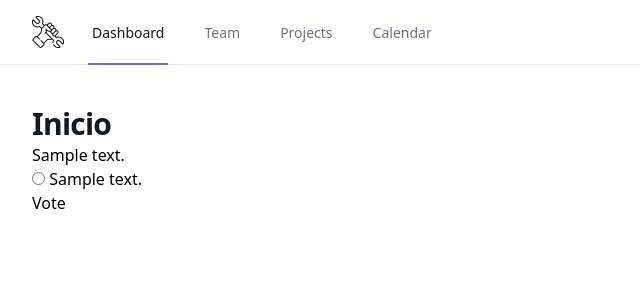
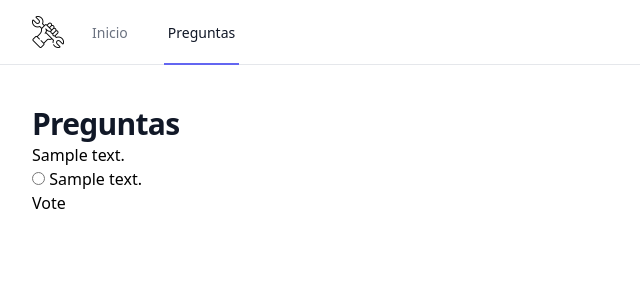
Before and after one commit to opena854/omardo, a Django app: page /polls/1/ in a window 1280 px wide. Shown: the top 300 px of the page, without its empty margins (0-640 px from the left). Run offline with Django 4.2, Linux system fonts and the light colour scheme; tables that the repository leaves empty hold one stand-in row (values such as "Sample post"); some libraries are stand-ins or nearby versions.

Commit message:
Menu options

```diff
--- a/omardo/main/apps.py
+++ b/omardo/main/apps.py
@@ -4,3 +4,4 @@ from django.apps import AppConfig
 class MainConfig(AppConfig):
     default_auto_field = "django.db.models.BigAutoField"
     name = "main"
+    verbose_name = "Inicio"
--- /dev/null
+++ b/omardo/main/context_processors.py
@@ -0,0 +1,23 @@
+from django.http import HttpRequest
+from django.apps import apps
+
+MENU_OPTIONS = ("main", "polls")
+
+def menu(request: HttpRequest):
+    current_app = request.resolver_match.app_name
+
+    def option_info(app_name):
+        app = apps.get_app_config(app_name)
+
+        return {
+            "label": app.verbose_name,
+            "url": ":".join([app.name, "index"]),
+            "active": current_app == app.name
+        }
+
+    options = list([option_info(app) for app in MENU_OPTIONS])
+
+    return {
+        "MENU_OPTIONS": options,
+        "CURRENT_APP": option_info(current_app)
+    }
--- a/omardo/main/templates/main/base.html
+++ b/omardo/main/templates/main/base.html
@@ -16,7 +16,7 @@
 	<div class="py-10">
 		<header>
 			<div class="mx-auto max-w-7xl px-4 sm:px-6 lg:px-8">
-			<h1 class="text-3xl font-bold leading-tight tracking-tight text-gray-900">{{ header|default:"Inicio" }}</h1>
+			<h1 class="text-3xl font-bold leading-tight tracking-tight text-gray-900">{{ header|default:CURRENT_APP.label }}</h1>
 			</div>
 		</header>
 		<main >
--- a/omardo/main/templates/main/sidebar.html
+++ b/omardo/main/templates/main/sidebar.html
@@ -9,11 +9,15 @@
 			  <img class="block h-8 w-auto" src="{% static 'main/wrench.png' %}" alt="Logo">
 			</div>
 			<div class="hidden sm:-my-px sm:ml-6 sm:flex sm:space-x-8">
-			  <!-- Current: "border-indigo-500 text-gray-900", Default: "border-transparent text-gray-500 hover:border-gray-300 hover:text-gray-700" -->
-			  <a href="#" class="border-indigo-500 text-gray-900 inline-flex items-center border-b-2 px-1 pt-1 text-sm font-medium" aria-current="page">Dashboard</a>
-			  <a href="#" class="border-transparent text-gray-500 hover:border-gray-300 hover:text-gray-700 inline-flex items-center border-b-2 px-1 pt-1 text-sm font-medium">Team</a>
-			  <a href="#" class="border-transparent text-gray-500 hover:border-gray-300 hover:text-gray-700 inline-flex items-center border-b-2 px-1 pt-1 text-sm font-medium">Projects</a>
-			  <a href="#" class="border-transparent text-gray-500 hover:border-gray-300 hover:text-gray-700 inline-flex items-center border-b-2 px-1 pt-1 text-sm font-medium">Calendar</a>
+			  {% for option in MENU_OPTIONS %}
+                {% if option.active %}
+                <a href="{% url option.url %}" class="border-indigo-500 text-gray-900 inline-flex items-center border-b-2 px-1 pt-1 text-sm font-medium" aria-current="page">
+                {% else %}
+                <a href="{% url option.url %}" class="border-transparent text-gray-500 hover:border-gray-300 hover:text-gray-700 inline-flex items-center border-b-2 px-1 pt-1 text-sm font-medium">
+                {% endif %}
+                {{ option.label }}
+                </a>
+              {% endfor %}
 			</div>
 		  </div>
 
@@ -23,11 +27,15 @@
 	  <!-- Mobile menu, show/hide based on menu state. -->
 	  <div class="sm:hidden" id="mobile-menu">
 		<div class="space-y-1 pb-3 pt-2">
-		  <!-- Current: "border-indigo-500 bg-indigo-50 text-indigo-700", Default: "border-transparent text-gray-600 hover:border-gray-300 hover:bg-gray-50 hover:text-gray-800" -->
-		  <a href="#" class="border-indigo-500 bg-indigo-50 text-indigo-700 block border-l-4 py-2 pl-3 pr-4 text-base font-medium" aria-current="page">Dashboard</a>
-		  <a href="#" class="border-transparent text-gray-600 hover:border-gray-300 hover:bg-gray-50 hover:text-gray-800 block border-l-4 py-2 pl-3 pr-4 text-base font-medium">Team</a>
-		  <a href="#" class="border-transparent text-gray-600 hover:border-gray-300 hover:bg-gray-50 hover:text-gray-800 block border-l-4 py-2 pl-3 pr-4 text-base font-medium">Projects</a>
-		  <a href="#" class="border-transparent text-gray-600 hover:border-gray-300 hover:bg-gray-50 hover:text-gray-800 block border-l-4 py-2 pl-3 pr-4 text-base font-medium">Calendar</a>
+			  {% for option in MENU_OPTIONS %}
+                {% if option.active %}
+                <a href="{% url option.url %}" class="border-indigo-500 bg-indigo-50 text-indigo-700 block border-l-4 py-2 pl-3 pr-4 text-base font-medium" aria-current="page">
+                {% else %}
+                <a href="{% url option.url %}" class="border-transparent text-gray-600 hover:border-gray-300 hover:bg-gray-50 hover:text-gray-800 block border-l-4 py-2 pl-3 pr-4 text-base font-medium">
+                {% endif %}
+                {{ option.label }}
+                </a>
+              {% endfor %}
 		</div>
 
 	  </div>
--- a/omardo/omardo/settings/base.py
+++ b/omardo/omardo/settings/base.py
@@ -64,6 +64,7 @@ TEMPLATES = [
                 "django.template.context_processors.request",
                 "django.contrib.auth.context_processors.auth",
                 "django.contrib.messages.context_processors.messages",
+                "main.context_processors.menu",
             ],
         },
     },
--- a/omardo/polls/apps.py
+++ b/omardo/polls/apps.py
@@ -4,3 +4,4 @@ from django.apps import AppConfig
 class PollsConfig(AppConfig):
     default_auto_field = "django.db.models.BigAutoField"
     name = "polls"
+    verbose_name = "Preguntas"
```
